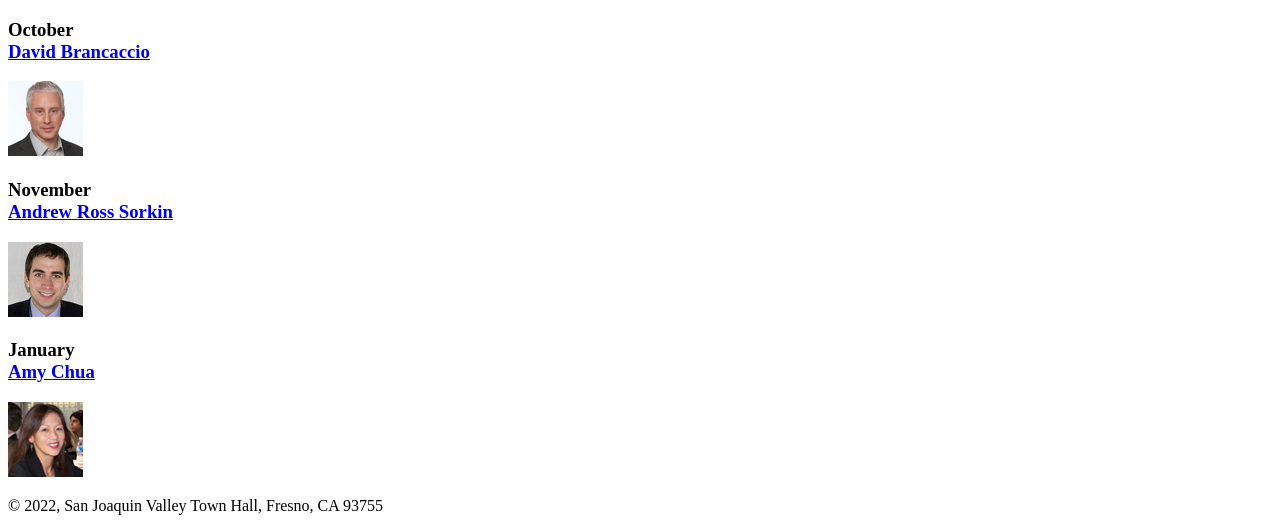
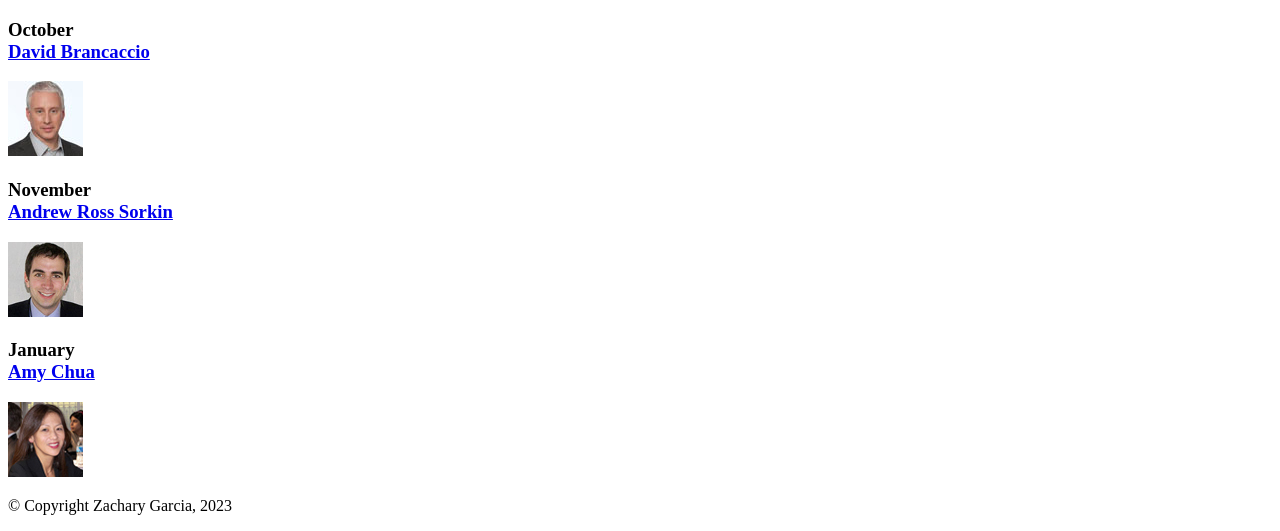
Before and after one commit to ZachGG421/A07, a plain HTML site: page index.html in a window 1280 px wide. Shown: the part 504-1035 px from the top of the page. Drawn offline with Linux system fonts and the light colour scheme.

Commit message:
Update index.html

```diff
--- a/index.html
+++ b/index.html
@@ -37,7 +37,7 @@
 		<img src="images/chua75.jpg" alt="Chua" style="height:75px;">
 	</main>
 	<footer>
-		<p>&copy 2022, San Joaquin Valley Town Hall, Fresno, CA 93755</p>
+		<p>&copy Copyright Zachary Garcia, 2023</p>
 	</footer>
 </body>
 </html>
```
